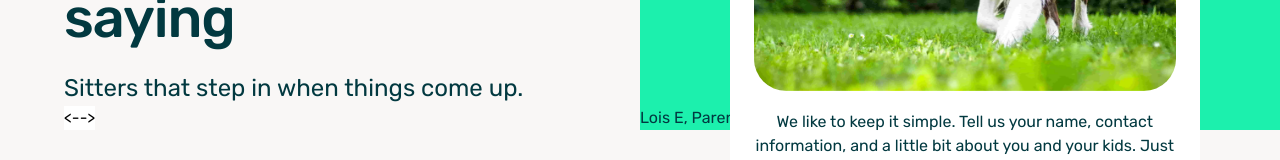
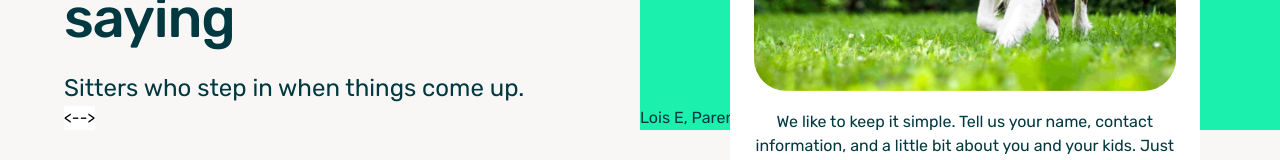
Before and after one commit to samsonc89/otter-replica, a React (Vite) app: page / in a window 1280 px wide. Shown: the part 1852-2012 px from the top of the page. Built offline with nearby package versions, Linux system fonts and the light colour scheme.

Commit message:
Fix copy

```diff
--- a/src/containers/Testimonials/Testimonials.jsx
+++ b/src/containers/Testimonials/Testimonials.jsx
@@ -6,7 +6,7 @@ const Testimonials = () => {
   const sectionCopy = {
     smallTitle: "Testimonials",
     title: "What our village is saying",
-    text: "Sitters that step in when things come up.",
+    text: "Sitters who step in when things come up.",
   };
 
   const testimonialsData = [
```
